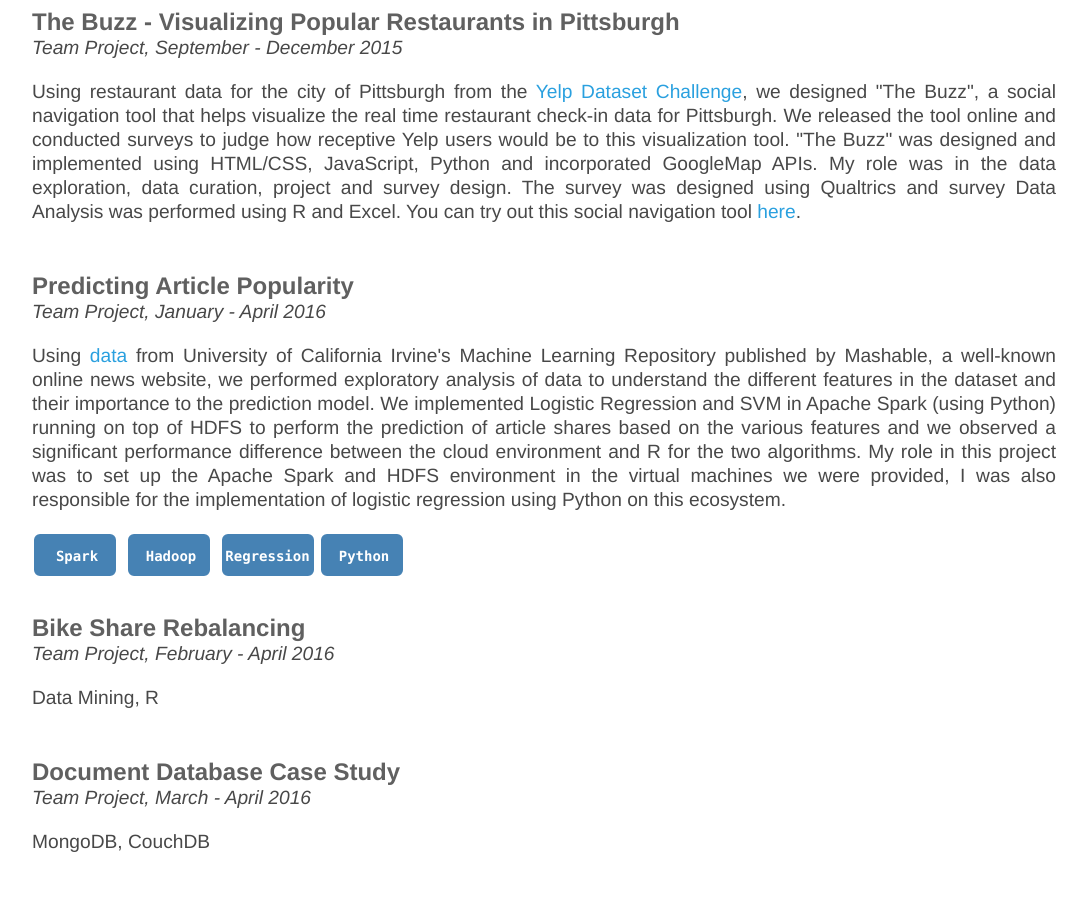
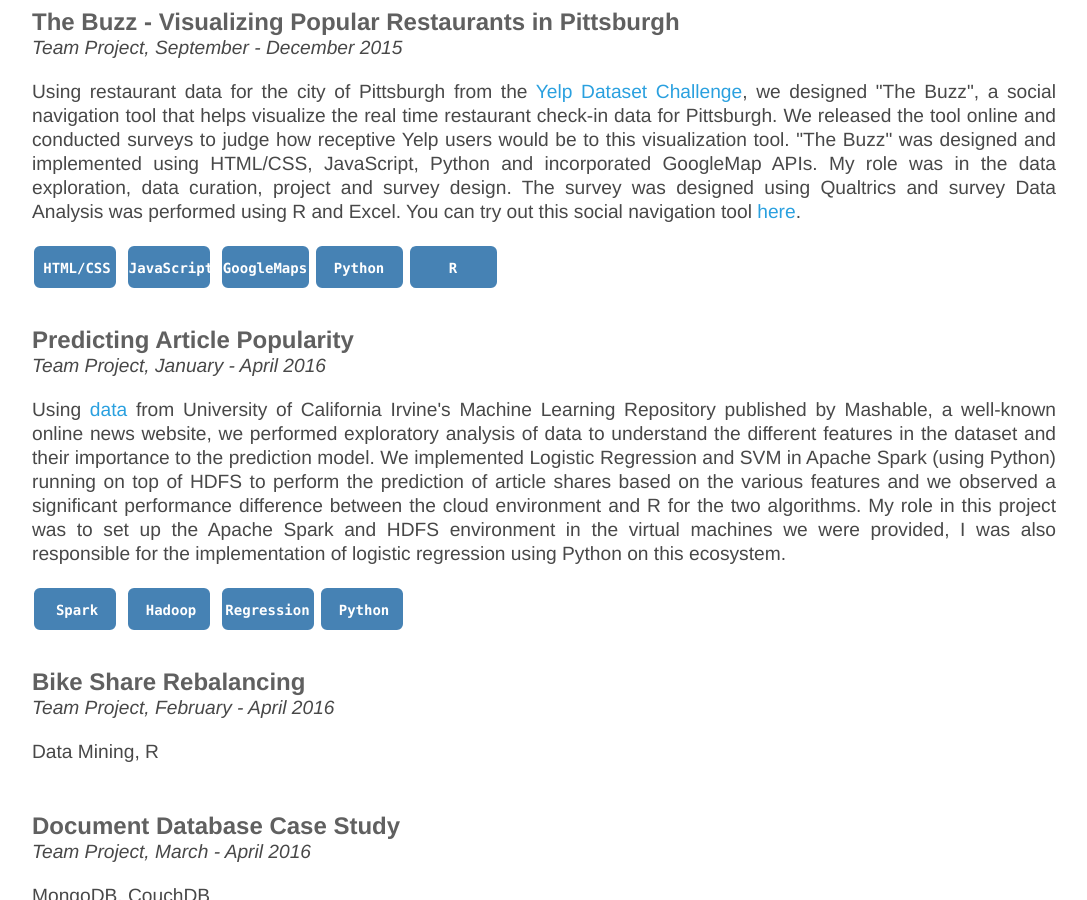
Before and after one commit to NeilBardhan/neilbardhan.github.io, a Jekyll site: the page built from projects/index.html, in a window 1280 px wide and 900 px high, scrolled down 2710 px. Shown: the whole window, without its empty margins (96-1183 px from the left). Built offline with Jekyll 4.4.1, drawn with Linux system fonts in a browser that asks for light colours.

Commit message:
Update index.html

```diff
--- a/projects/index.html
+++ b/projects/index.html
@@ -175,6 +175,40 @@ title: Projects
 		<h3>The Buzz - Visualizing Popular Restaurants in Pittsburgh</h3>
 		<p><em>Team Project, September - December 2015</em></p>
 		<p>Using restaurant data for the city of Pittsburgh from the <a target="_blank" href="https://www.yelp.com/dataset_challenge"> Yelp Dataset Challenge</a>, we designed "The Buzz", a social navigation tool that helps visualize the real time restaurant check-in data for Pittsburgh. We released the tool online and conducted surveys to judge how receptive Yelp users would be to this visualization tool. "The Buzz" was designed and implemented using HTML/CSS, JavaScript, Python and incorporated GoogleMap APIs. My role was in the data exploration, data curation, project and survey design. The survey was designed using Qualtrics and survey Data Analysis was performed using R and Excel. You can try out this social navigation tool <a target="_blank" href="http://pitt.edu/~bja43/buzz.html">here</a>.</p>
+		<svg width="90" height="50">
+  			<g>
+    				<rect x="3" y="3" rx="5" ry="5" width="80" height="40" style = "stroke:steelblue;stroke-width:2" fill="steelblue"></rect>
+    				<text x="50%" y="50%" alignment-baseline="middle" text-anchor="middle" font-family="Consolas,monaco,monospace" font-weight="bold" font-size="14" fill="white">HTML/CSS</text>
+  			</g>
+		</svg>
+
+		<svg width="90" height="50">
+  			<g>
+    				<rect x="3" y="3" rx="5" ry="5" width="80" height="40" style = "stroke:steelblue;stroke-width:2" fill="steelblue"></rect>
+    				<text x="50%" y="50%" alignment-baseline="middle" text-anchor="middle" font-family="Consolas,monaco,monospace" font-weight="bold" font-size="14" fill="white">JavaScript</text>
+  			</g>
+		</svg>
+
+		<svg width="90" height="50">
+  			<g>
+    				<rect x="3" y="3" rx="5" ry="5" width="85" height="40" style = "stroke:steelblue;stroke-width:2" fill="steelblue"></rect>
+    				<text x="50%" y="50%" alignment-baseline="middle" text-anchor="middle" font-family="Consolas,monaco,monospace" font-weight="bold" font-size="14" fill="white">GoogleMaps</text>
+  			</g>
+		</svg>
+
+		<svg width="90" height="50">
+  			<g>
+    				<rect x="3" y="3" rx="5" ry="5" width="85" height="40" style = "stroke:steelblue;stroke-width:2" fill="steelblue"></rect>
+    				<text x="50%" y="50%" alignment-baseline="middle" text-anchor="middle" font-family="Consolas,monaco,monospace" font-weight="bold" font-size="14" fill="white">Python</text>
+  			</g>
+		</svg>
+
+		<svg width="90" height="50">
+  			<g>
+    				<rect x="3" y="3" rx="5" ry="5" width="85" height="40" style = "stroke:steelblue;stroke-width:2" fill="steelblue"></rect>
+    				<text x="50%" y="50%" alignment-baseline="middle" text-anchor="middle" font-family="Consolas,monaco,monospace" font-weight="bold" font-size="14" fill="white">R</text>
+  			</g>
+		</svg>
 	</div>
 	<br>
 
```
